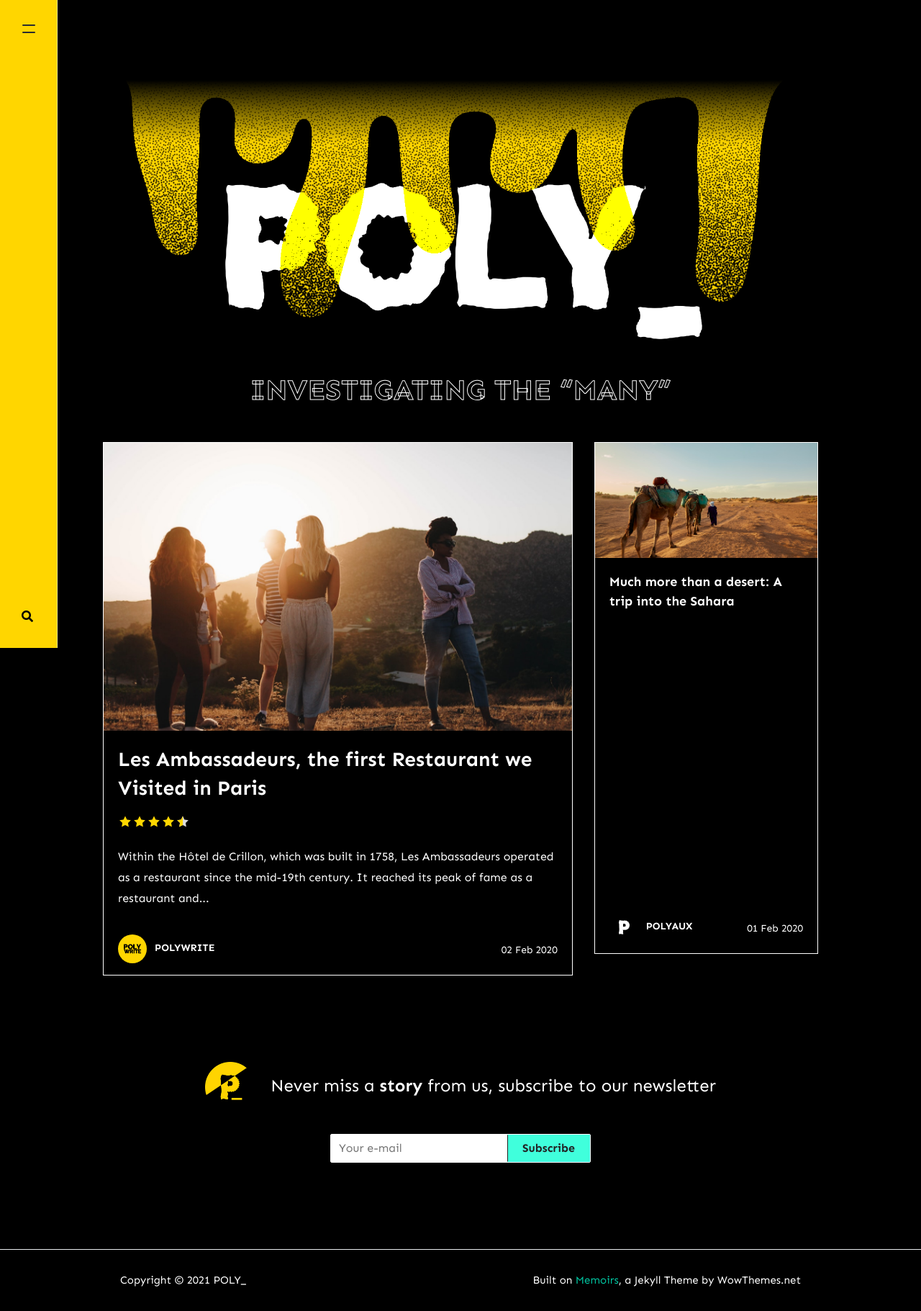
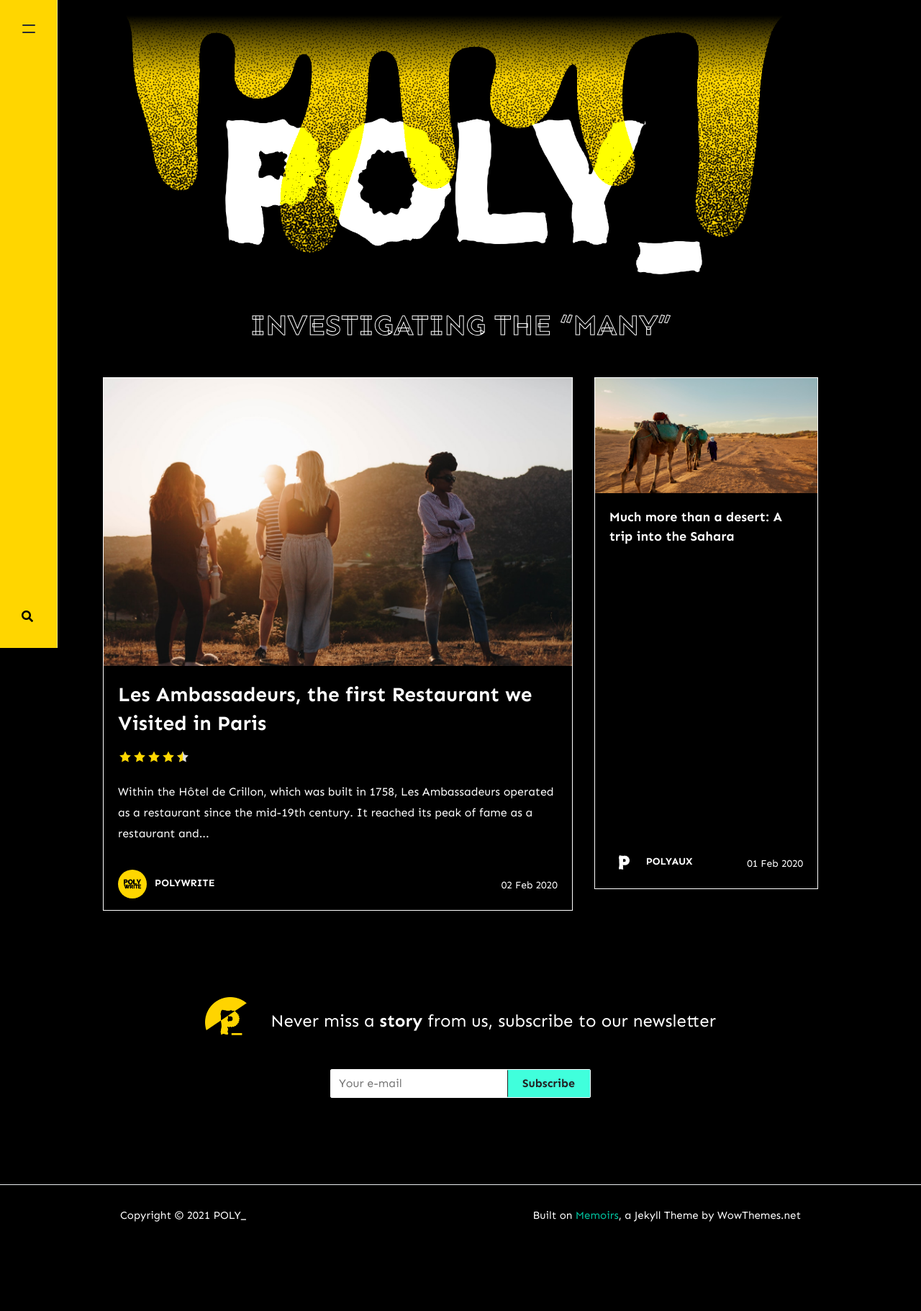
Before and after one commit to polywriteaux/polywriteaux.github.io, a Jekyll site: the page built from index.html, in a window 1280 px wide. Shown: the whole page at 72% size. Built offline with Jekyll 4.4.1, drawn with Linux system fonts in a browser that asks for light colours; nearby versions of some CDN libraries; the list of posts is cut into pages by our own code; comment, search, counter and statistics services are not loaded; after the commit the page ends 1731 px from its top, so only the background shows below that.

Commit message:
Update theme.scss

```diff
--- a/assets/css/theme.scss
+++ b/assets/css/theme.scss
@@ -42,7 +42,7 @@ h1,h2,h3,h4,h5,h6 {
     font-weight:700;
 }
 .site-content {
-    padding-top:50px;
+    padding-top:0px;
 }
 .sitetag {
     font-weight:700;
@@ -144,7 +144,7 @@ img, img:hover {
 .navbar-brand img {
     max-height:920px;
     margin-bottom:40px;
-    margin-top:40px;
+    margin-top:0px;
 }
 .sidebar {
     position: fixed;
@@ -618,7 +618,7 @@ img, img:hover {
 }
 .lunrsearchresult {
     .title {
-        color:#fff;
+        color:#000;
         font-weight:700;
         line-height:1.2;
         display:block;
```
